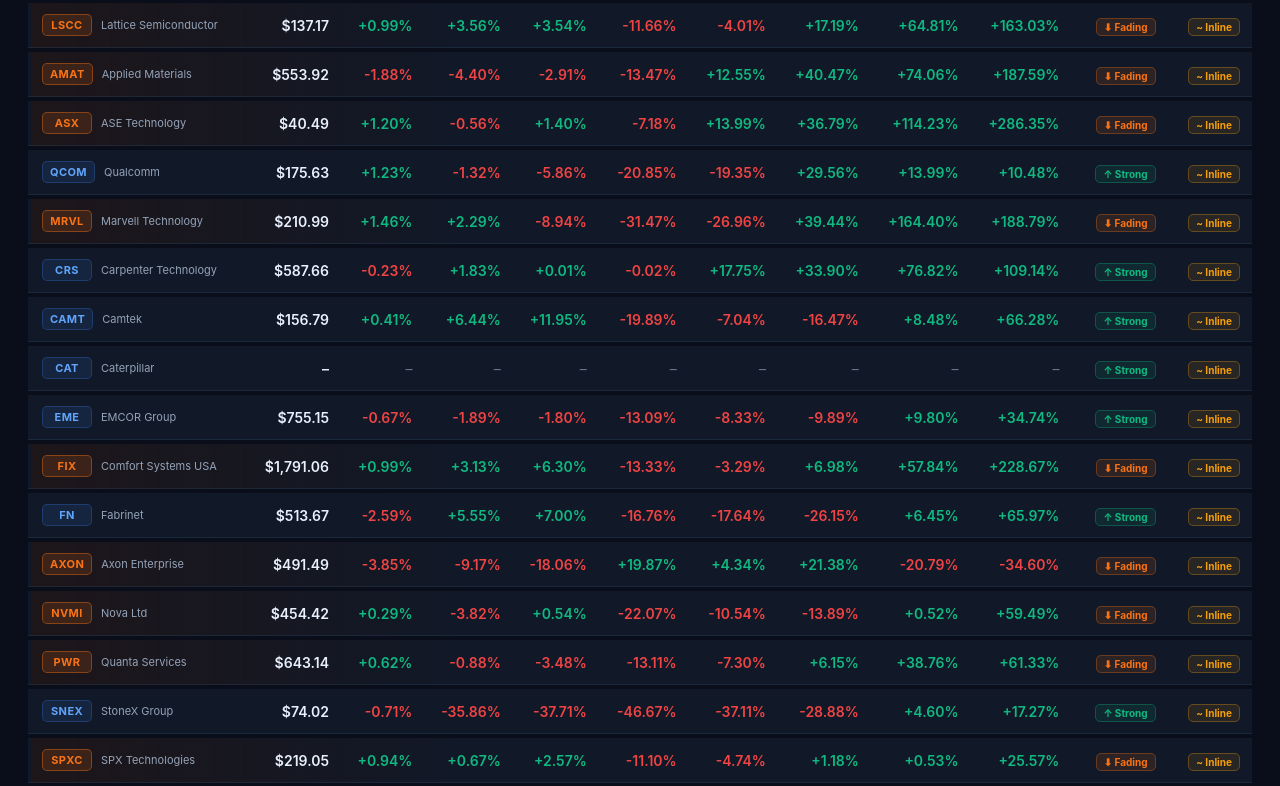
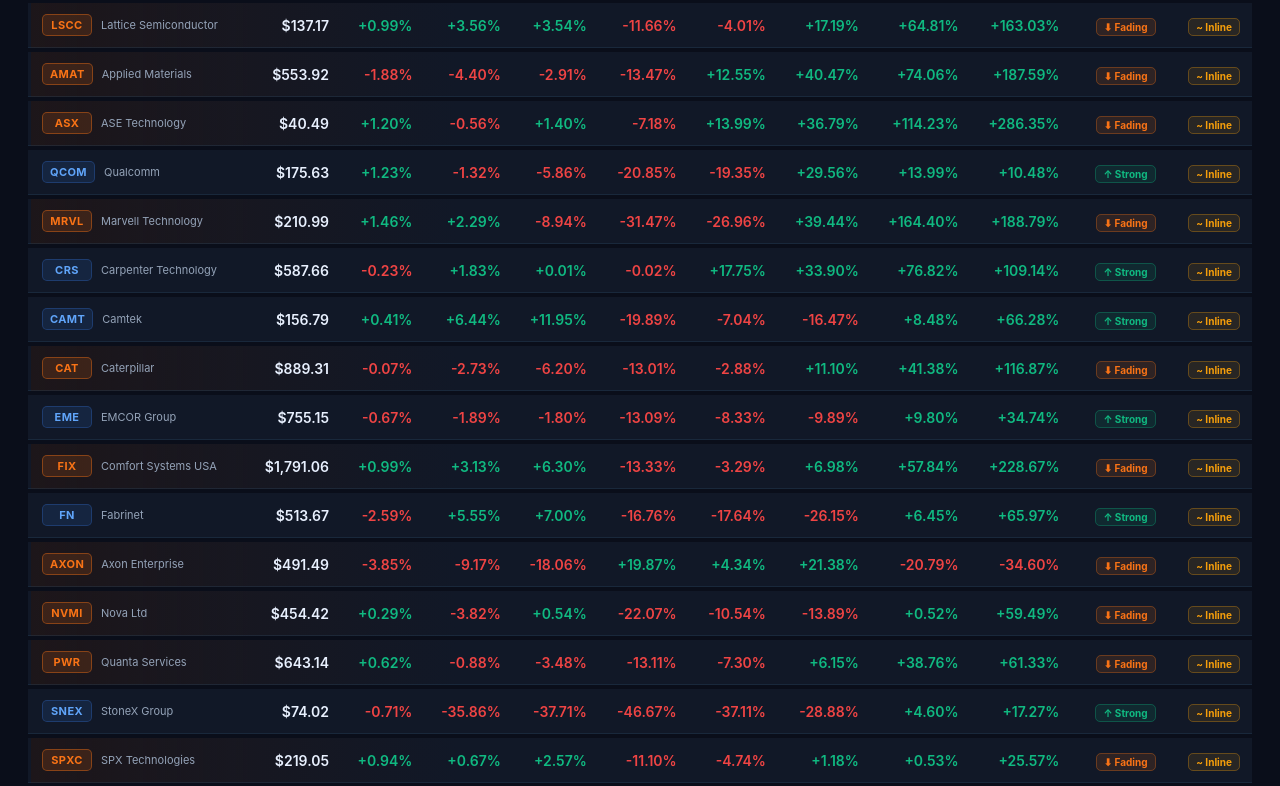
Before and after one commit to NickTran34/Long-Term-35-Stocks, a website: page snapshot.html in a window 1280 px wide. Shown: the part 675-1461 px from the top of the page. Drawn offline with Linux system fonts and the light colour scheme.

Commit message:
📊 Daily snapshot - July 22, 2026

```diff
--- a/snapshot.html
+++ b/snapshot.html
@@ -49,10 +49,10 @@
 
 <div class="stats">
   <div class="stat"><div class="stat-label">Stocks</div><div class="stat-value">34</div></div>
-  <div class="stat"><div class="stat-label">Avg today</div><div class="stat-value" style="color:#ef4444">-0.43%</div></div>
+  <div class="stat"><div class="stat-label">Avg today</div><div class="stat-value" style="color:#ef4444">-0.42%</div></div>
   <div class="stat"><div class="stat-label">Earnings beats</div><div class="stat-value" style="color:#10b981">–</div></div>
   <div class="stat"><div class="stat-label">Earnings misses</div><div class="stat-value" style="color:#ef4444">–</div></div>
-  <div class="stat"><div class="stat-label">Losing momentum</div><div class="stat-value" style="color:#f97316">20</div></div>
+  <div class="stat"><div class="stat-label">Losing momentum</div><div class="stat-value" style="color:#f97316">21</div></div>
   <div class="stat"><div class="stat-label">Top performer</div><div class="stat-value" style="color:#10b981;font-size:14px">STRL +3.59%</div><div style="font-size:10px;color:#64748b;margin-top:2px">Sterling Infrastructure</div></div>
 </div>
 
@@ -357,23 +357,23 @@
       <td style="padding:11px 12px;text-align:right;border-bottom:1px solid rgba(99,179,237,0.1)"><span style="color:#10b981;font-weight:600">+66.28%</span></td>
       <td style="padding:11px 12px;text-align:right;border-bottom:1px solid rgba(99,179,237,0.1)"><span style="background:rgba(16,185,129,0.1);border:1px solid rgba(16,185,129,0.3);color:#10b981;border-radius:5px;font-size:10px;font-weight:700;padding:2px 7px">↑ Strong</span></td>
       <td style="padding:11px 12px;text-align:right;border-bottom:1px solid rgba(99,179,237,0.1)"><span style="background:rgba(245,158,11,0.1);border:1px solid rgba(245,158,11,0.3);color:#f59e0b;border-radius:5px;font-size:10px;font-weight:700;padding:2px 7px">~ Inline</span></td>
-    </tr><tr style="background:#111827;">
+    </tr><tr style="background:linear-gradient(90deg,rgba(249,115,22,0.08) 0%,#111827 35%);border-left:3px solid #f97316;">
       <td style="padding:11px 14px;border-bottom:1px solid rgba(99,179,237,0.1);">
         <div style="display:flex;align-items:center;gap:9px;">
-          <span style="background:rgba(59,130,246,0.12);border:1px solid rgba(59,130,246,0.25);border-radius:5px;font-weight:700;font-size:11px;color:#60a5fa;padding:3px 7px;min-width:50px;text-align:center;letter-spacing:.4px">CAT</span>
+          <span style="background:rgba(249,115,22,0.15);border:1px solid rgba(249,115,22,0.4);border-radius:5px;font-weight:700;font-size:11px;color:#f97316;padding:3px 7px;min-width:50px;text-align:center;letter-spacing:.4px">CAT</span>
           <span style="font-size:11px;color:#94a3b8;white-space:nowrap;overflow:hidden;text-overflow:ellipsis;max-width:120px">Caterpillar</span>
         </div>
       </td>
-      <td style="padding:11px 12px;text-align:right;border-bottom:1px solid rgba(99,179,237,0.1);font-weight:600;color:#e8f0fe">–</td>
-      <td style="padding:11px 12px;text-align:right;border-bottom:1px solid rgba(99,179,237,0.1)"><span style="color:#64748b">–</span></td>
-      <td style="padding:11px 12px;text-align:right;border-bottom:1px solid rgba(99,179,237,0.1)"><span style="color:#64748b">–</span></td>
-      <td style="padding:11px 12px;text-align:right;border-bottom:1px solid rgba(99,179,237,0.1)"><span style="color:#64748b">–</span></td>
-      <td style="padding:11px 12px;text-align:right;border-bottom:1px solid rgba(99,179,237,0.1)"><span style="color:#64748b">–</span></td>
-      <td style="padding:11px 12px;text-align:right;border-bottom:1px solid rgba(99,179,237,0.1)"><span style="color:#64748b">–</span></td>
-      <td style="padding:11px 12px;text-align:right;border-bottom:1px solid rgba(99,179,237,0.1)"><span style="color:#64748b">–</span></td>
-      <td style="padding:11px 12px;text-align:right;border-bottom:1px solid rgba(99,179,237,0.1)"><span style="color:#64748b">–</span></td>
-      <td style="padding:11px 12px;text-align:right;border-bottom:1px solid rgba(99,179,237,0.1)"><span style="color:#64748b">–</span></td>
-      <td style="padding:11px 12px;text-align:right;border-bottom:1px solid rgba(99,179,237,0.1)"><span style="background:rgba(16,185,129,0.1);border:1px solid rgba(16,185,129,0.3);color:#10b981;border-radius:5px;font-size:10px;font-weight:700;padding:2px 7px">↑ Strong</span></td>
+      <td style="padding:11px 12px;text-align:right;border-bottom:1px solid rgba(99,179,237,0.1);font-weight:600;color:#e8f0fe">$889.31</td>
+      <td style="padding:11px 12px;text-align:right;border-bottom:1px solid rgba(99,179,237,0.1)"><span style="color:#ef4444;font-weight:600">-0.07%</span></td>
+      <td style="padding:11px 12px;text-align:right;border-bottom:1px solid rgba(99,179,237,0.1)"><span style="color:#ef4444;font-weight:600">-2.73%</span></td>
+      <td style="padding:11px 12px;text-align:right;border-bottom:1px solid rgba(99,179,237,0.1)"><span style="color:#ef4444;font-weight:600">-6.20%</span></td>
+      <td style="padding:11px 12px;text-align:right;border-bottom:1px solid rgba(99,179,237,0.1)"><span style="color:#ef4444;font-weight:600">-13.01%</span></td>
+      <td style="padding:11px 12px;text-align:right;border-bottom:1px solid rgba(99,179,237,0.1)"><span style="color:#ef4444;font-weight:600">-2.88%</span></td>
+      <td style="padding:11px 12px;text-align:right;border-bottom:1px solid rgba(99,179,237,0.1)"><span style="color:#10b981;font-weight:600">+11.10%</span></td>
+      <td style="padding:11px 12px;text-align:right;border-bottom:1px solid rgba(99,179,237,0.1)"><span style="color:#10b981;font-weight:600">+41.38%</span></td>
+      <td style="padding:11px 12px;text-align:right;border-bottom:1px solid rgba(99,179,237,0.1)"><span style="color:#10b981;font-weight:600">+116.87%</span></td>
+      <td style="padding:11px 12px;text-align:right;border-bottom:1px solid rgba(99,179,237,0.1)"><span style="background:rgba(249,115,22,0.12);border:1px solid rgba(249,115,22,0.3);color:#f97316;border-radius:5px;font-size:10px;font-weight:700;padding:2px 7px">⬇ Fading</span></td>
       <td style="padding:11px 12px;text-align:right;border-bottom:1px solid rgba(99,179,237,0.1)"><span style="background:rgba(245,158,11,0.1);border:1px solid rgba(245,158,11,0.3);color:#f59e0b;border-radius:5px;font-size:10px;font-weight:700;padding:2px 7px">~ Inline</span></td>
     </tr><tr style="background:#111827;">
       <td style="padding:11px 14px;border-bottom:1px solid rgba(99,179,237,0.1);">
```
